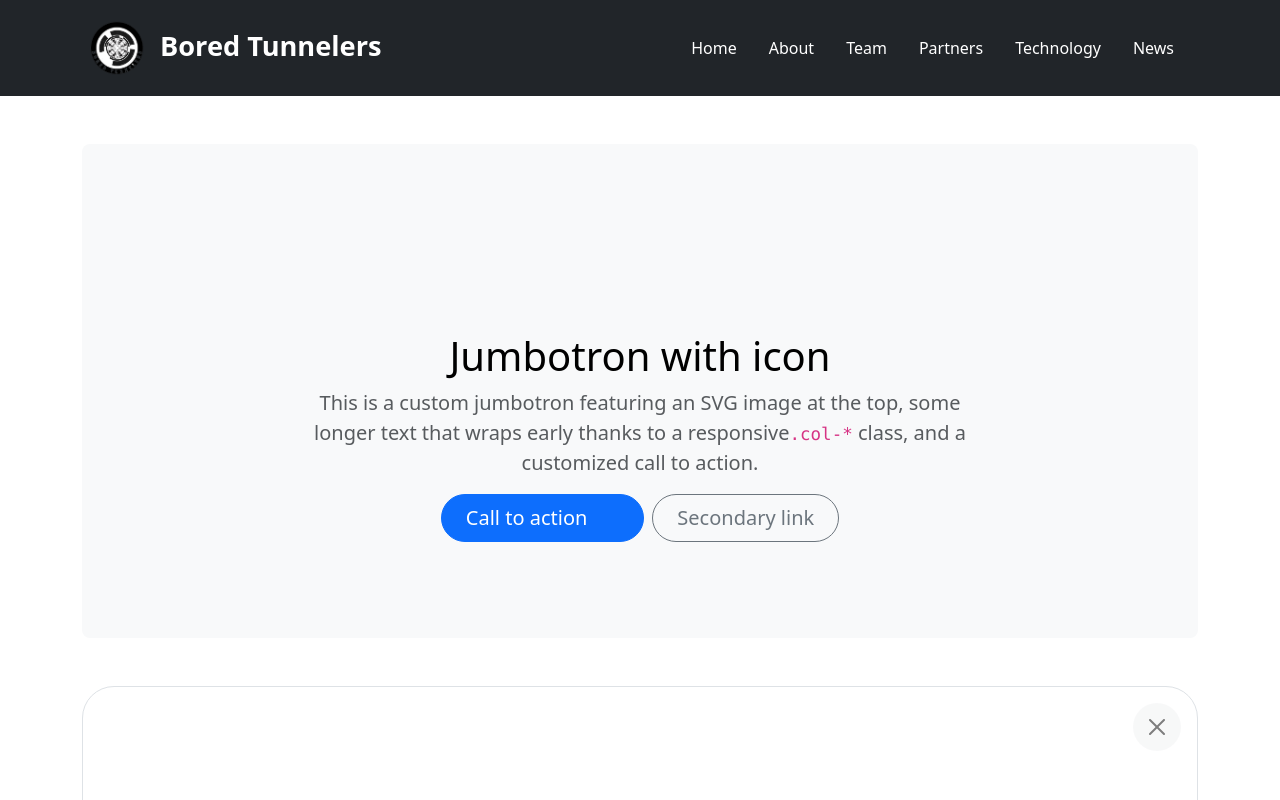
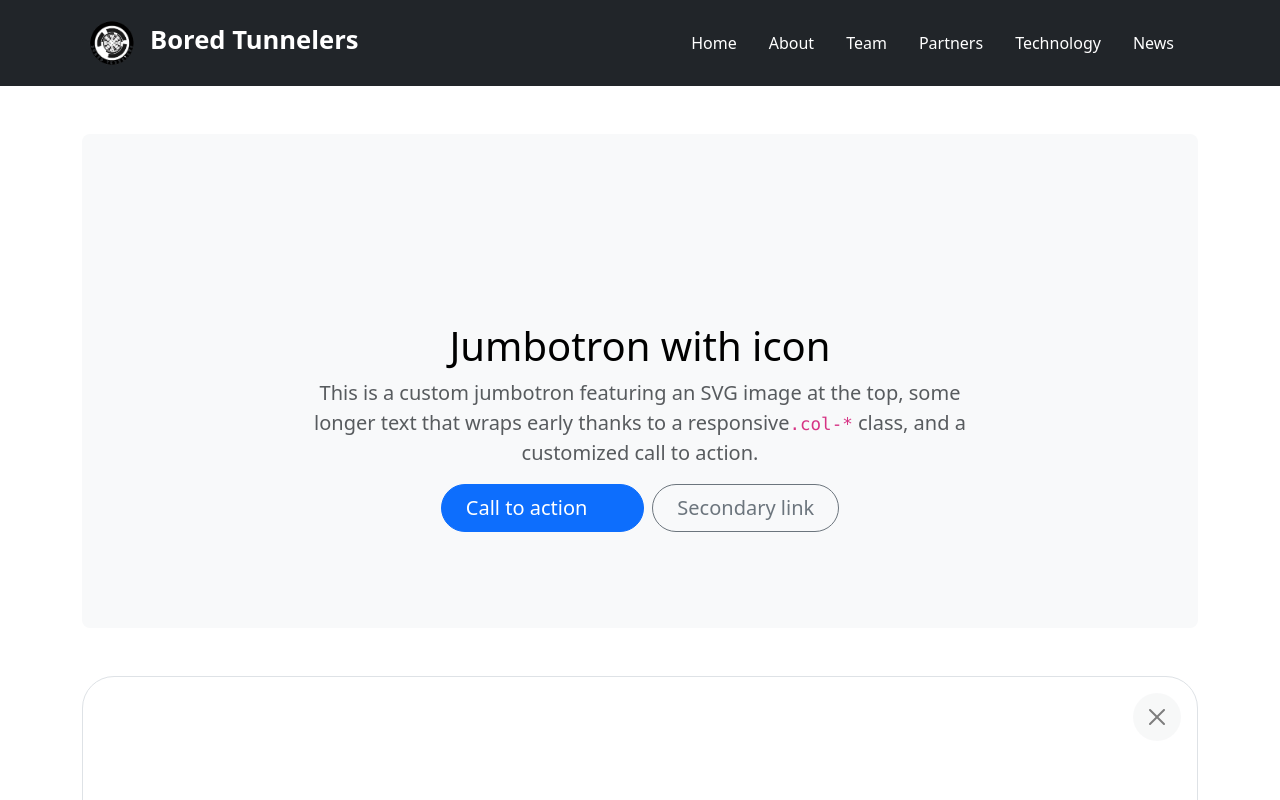
Before and after one commit to NafisAshraf/bored-tunnelers, a React (Create React App) app: page / in a window 1280 px wide. Shown: the top 800 px of the page. Built offline with nearby package versions, Linux system fonts and the light colour scheme.

Commit message:
Update BootstrapNavbar.jsx

```diff
--- a/src/components/header/BootstrapNavbar.jsx
+++ b/src/components/header/BootstrapNavbar.jsx
@@ -14,10 +14,10 @@ const BootstrapNavbar = () => {
                 className="myLogo"
                 src={logos}
                 alt="logo"
-                width="60"
-                height="60"
+                width="50"
+                height="50"
               />
-              <p className="logo-header pb-1" style={{ fontSize: "1.7rem" }}>
+              <p className="logo-header pb-1" style={{ fontSize: "1.6rem" }}>
                 Bored Tunnelers
               </p>
             </Navbar.Brand>
```
